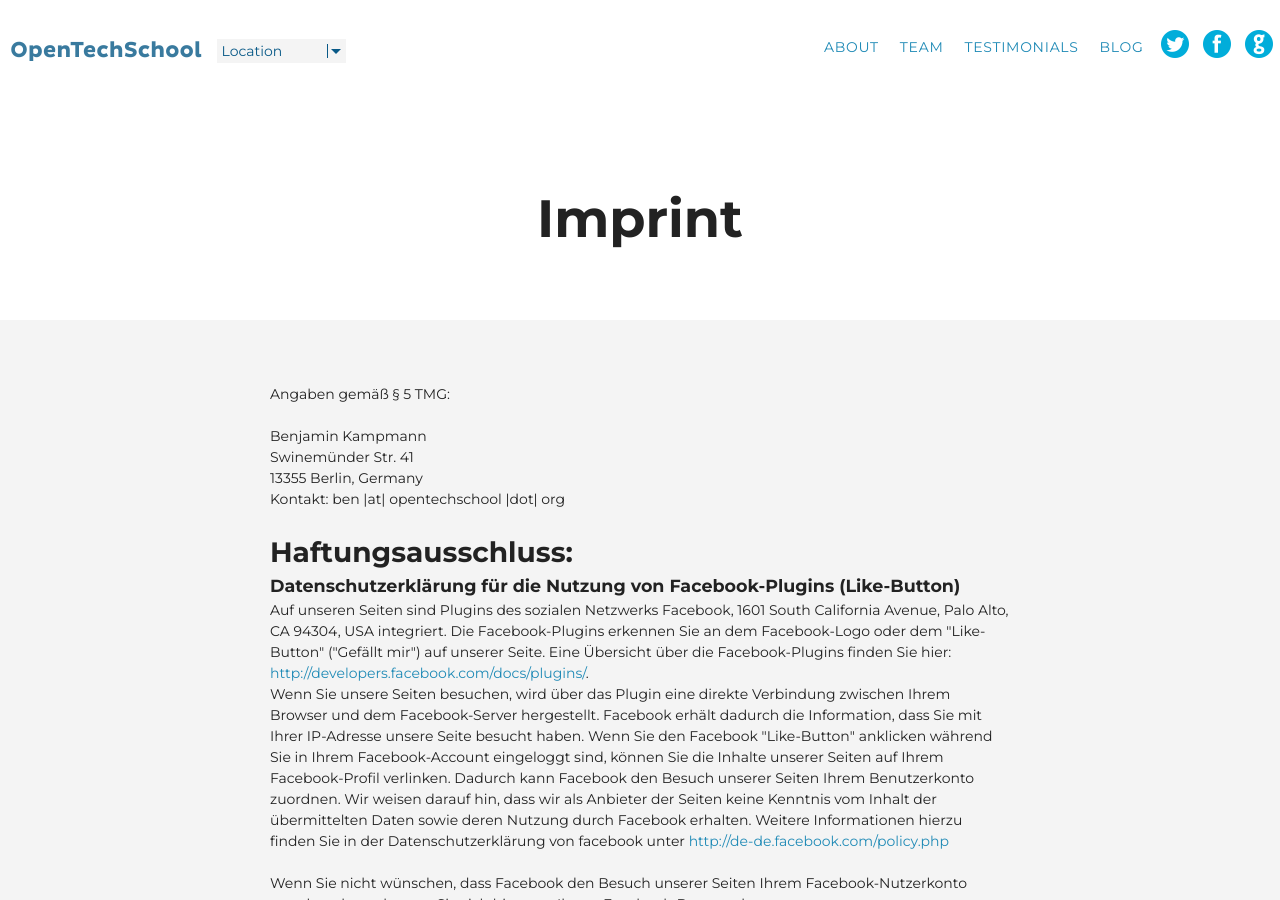
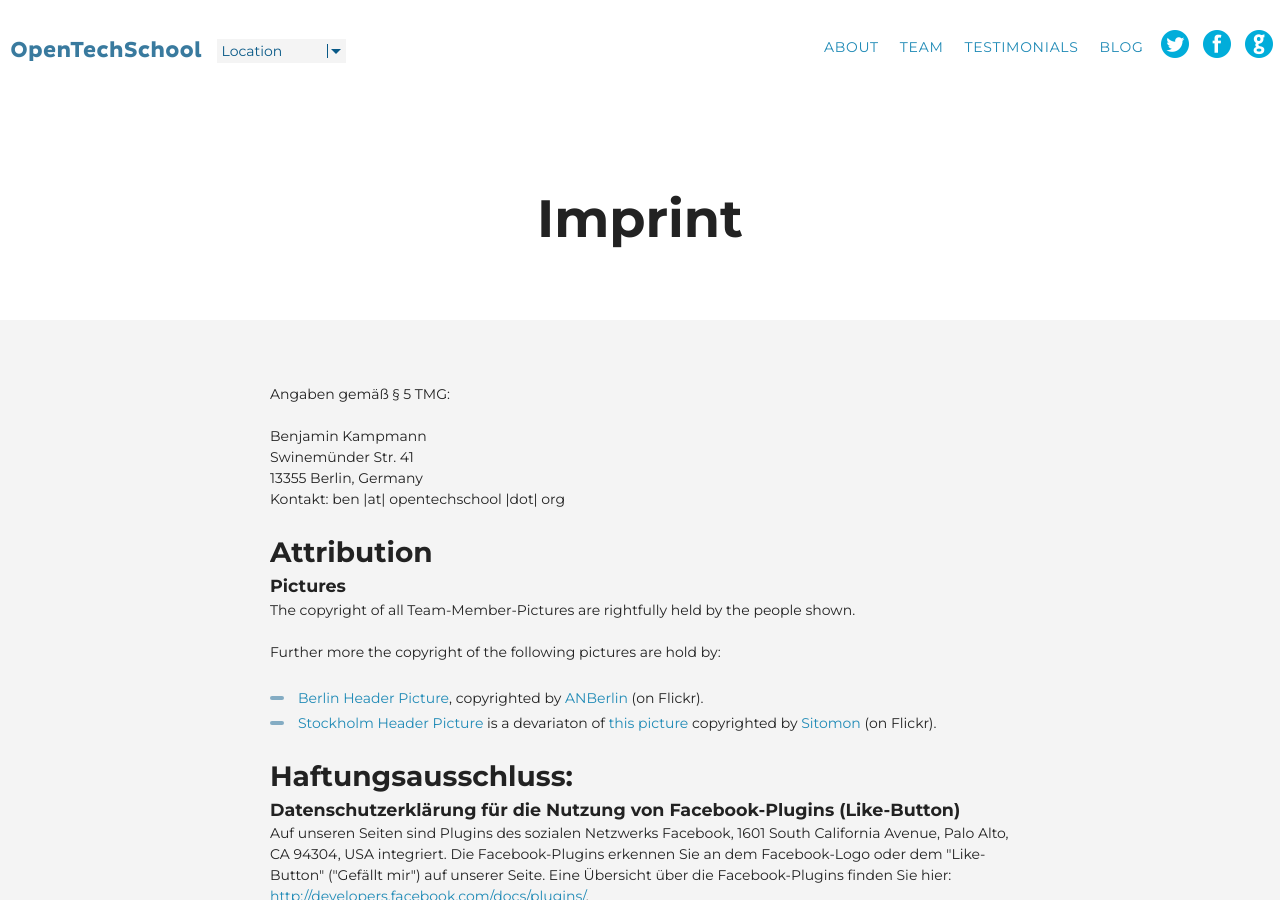
Before and after one commit to OpenTechSchool/www.opentechschool.org, a Jekyll site: the page built from imprint.md, in a window 1280 px wide and 900 px high. Built offline with Jekyll 4.4.1, drawn with Linux system fonts in a browser that asks for light colours; nearby versions of some CDN libraries; some of the changed text lies outside the part shown.

Commit message:
adding attribution of header pictures. fixes #50

```diff
--- a/_includes/_footer.html
+++ b/_includes/_footer.html
@@ -100,7 +100,7 @@
       <p>
         <a title="we are under creative commons" href="http://creativecommons.org/licenses/by/3.0/"><img src="/images/by-sa-cp.png"></a><br>
         <small>
-          Except where otherwise noted, content on this site is licensed under a <a rel="license" href="http://creativecommons.org/licenses/by-sa/3.0/deed.en_US">Creative Commons Attribution-ShareAlike 3.0 Unported License</a>.
+          Except <a href="/imprint.html">where otherwise noted</a>, content on this site is licensed under a <a rel="license" href="http://creativecommons.org/licenses/by-sa/3.0/deed.en_US">Creative Commons Attribution-ShareAlike 3.0 Unported License</a>.
         </small>
       </p>
 
--- a/imprint.md
+++ b/imprint.md
@@ -13,6 +13,23 @@ title: Imprint
 </address>
 
 <p>Kontakt: ben |at| opentechschool |dot| org</p>
+
+<h2>Attribution</h2>
+
+<h3>Pictures</h3>
+<p>
+	The copyright of all Team-Member-Pictures are rightfully held by the people shown.
+</p>
+
+<p>Further more the copyright of the following pictures are hold by:
+	<ul>
+		<li><a href="/berlin/">Berlin Header Picture</a>, copyrighted by <a href="http://www.flickr.com/photos/anberlin/">ANBerlin</a> (on Flickr).
+		</li>
+
+		<li><a href="/stockholm">Stockholm Header Picture</a> is a devariaton of <a href="http://www.flickr.com/photos/sitomon/5642155262/">this picture</a> copyrighted by <a href="http://www.flickr.com/photos/sitomon/">Sitomon</a> (on Flickr).
+		</li>
+	</ul>
+</p>
 
 <h2>Haftungsausschluss:</h2>
 <h3>Datenschutzerklärung für die Nutzung von Facebook-Plugins (Like-Button)</h3>
```
